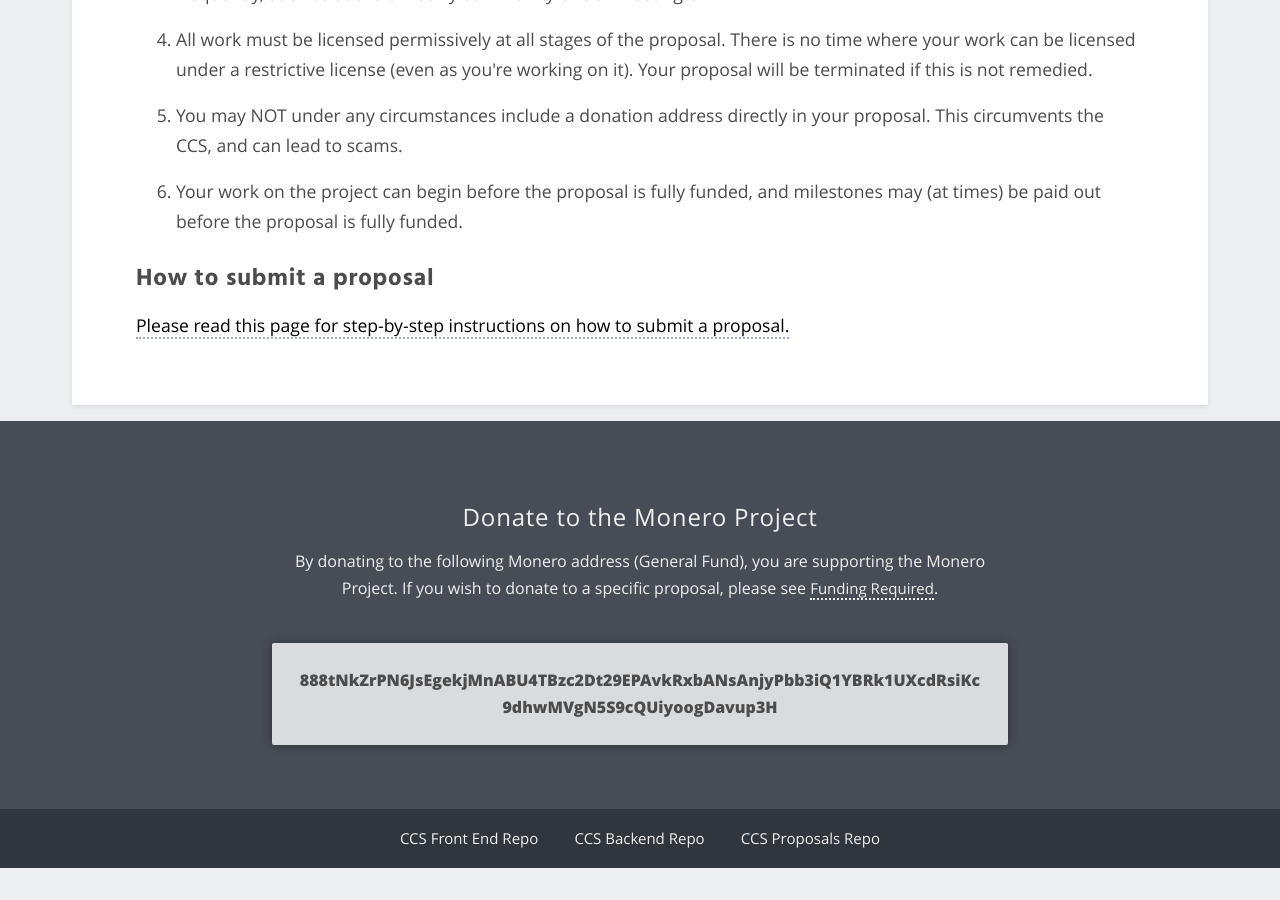
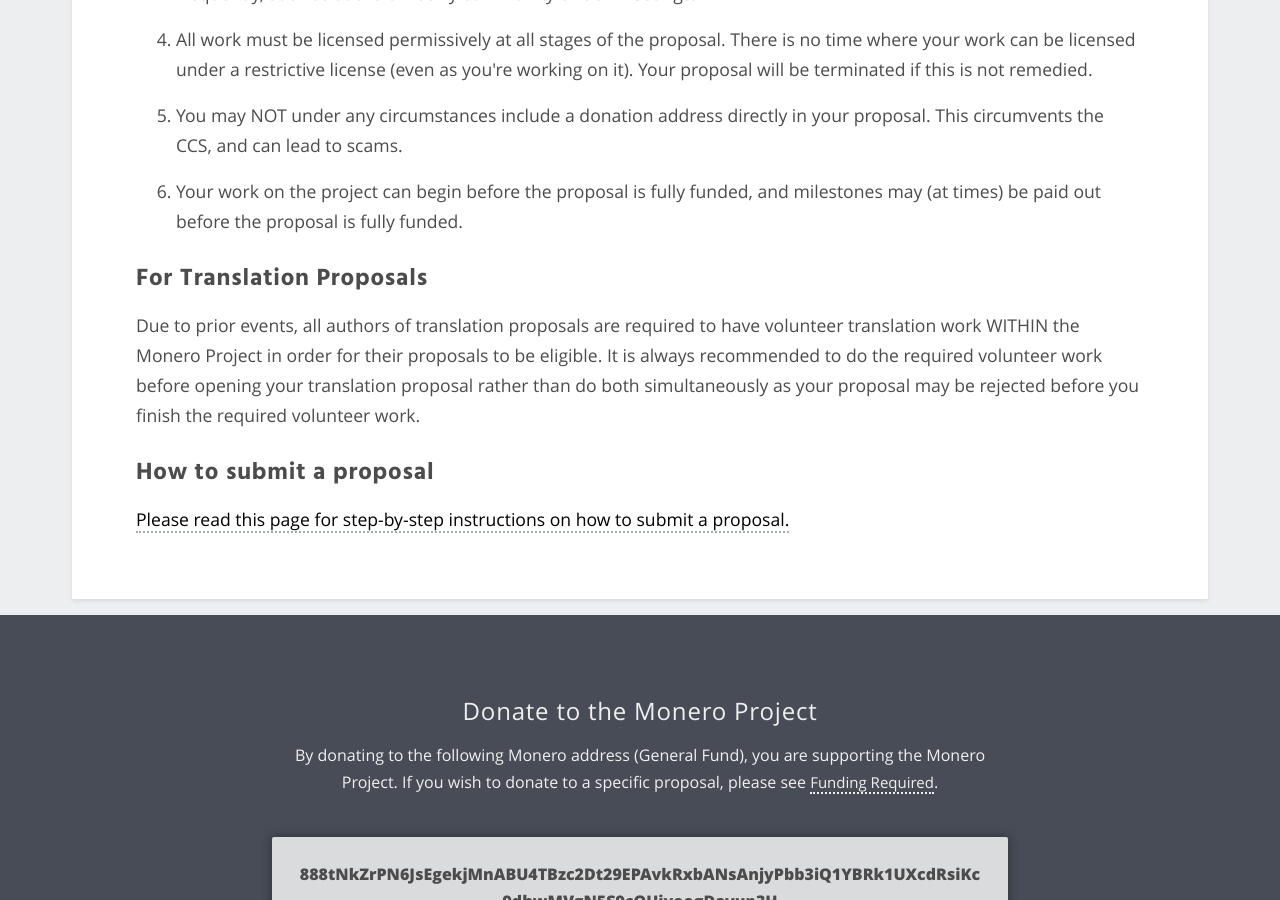
Before and after one commit to vertcoin-project/ccs-front, a Jekyll site: the page built from what-is-ccs/index.md, in a window 1280 px wide and 900 px high, scrolled down 2439 px. Built offline with Jekyll 4.4.1, drawn with Linux system fonts in a browser that asks for light colours; comment, search, counter and statistics services are not loaded; before the commit the page ends 3307 px from its top, so only the background shows below that.

Commit message:
Added rule for translation proposals

```diff
--- a/what-is-ccs/index.md
+++ b/what-is-ccs/index.md
@@ -48,6 +48,10 @@
 5. You may NOT under any circumstances include a donation address directly in your proposal. This circumvents the CCS, and can lead to scams.
 6. Your work on the project can begin before the proposal is fully funded, and milestones may (at times) be paid out before the proposal is fully funded.
 
+### For Translation Proposals
+
+Due to prior events, all authors of translation proposals are required to have volunteer translation work WITHIN the Monero Project in order for their proposals to be eligible. It is always recommended to do the required volunteer work before opening your translation proposal rather than do both simultaneously as your proposal may be rejected before you finish the required volunteer work.
+
 ### How to submit a proposal
 
 [Please read this page for step-by-step instructions on how to submit a proposal.](/how-to-ccs/)
```
